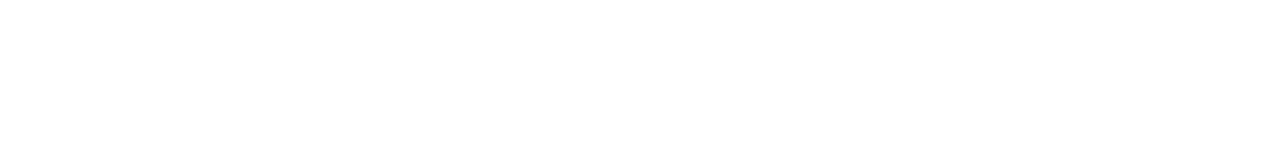
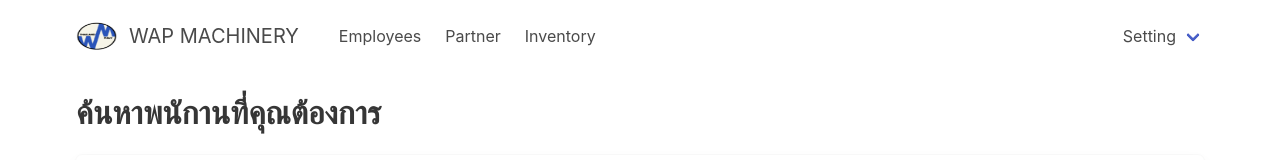
Before and after one commit to BurnRadish/web-programming_FinalProject, a Vue app in the folder front/: page /Employees in a window 1280 px wide. Shown: the top 160 px of the page. Built offline with nearby package versions, Linux system fonts and the light colour scheme.

Commit message:
Update Path

```diff
--- a/front/src/components/Navbar.vue
+++ b/front/src/components/Navbar.vue
@@ -1,7 +1,7 @@
 <template>
     <nav class="navbar" role="navigation" aria-label="main navigation">
   <div class="navbar-brand">
-    <a class="navbar-item" href="https://bulma.io">
+    <a class="navbar-item" href="/home">
       <img src="../assets/WAP_LOGO.png" width="53" height="52" class='pr-3'>
       WAP MACHINERY
     </a>
@@ -16,15 +16,15 @@
   <div id="navbarBasicExample" class="navbar-menu">
     <div class="navbar-start">
 
-      <a class="navbar-item">
+      <a class="navbar-item" href='/employees'>
         Employees
       </a>
 
-      <a class="navbar-item">
+      <a class="navbar-item" href='/partners'>
         Partner
       </a>
 
-      <a class="navbar-item">
+      <a class="navbar-item" href='/inventory'>
         Inventory
       </a>
       </div>
--- a/front/src/router/index.js
+++ b/front/src/router/index.js
@@ -15,9 +15,14 @@
     component: () => import('../views/Inventory.vue')
   },
   {
-    path: '/Employee',
-    name: 'Employee',
+    path: '/Employees',
+    name: 'Employees',
     component: () => import('../views/Employee.vue')
+  },
+  {
+    path: '/partners',
+    name: 'Partners',
+    component: () => import('../views/Partner.vue')
   }
 ]
 
```
